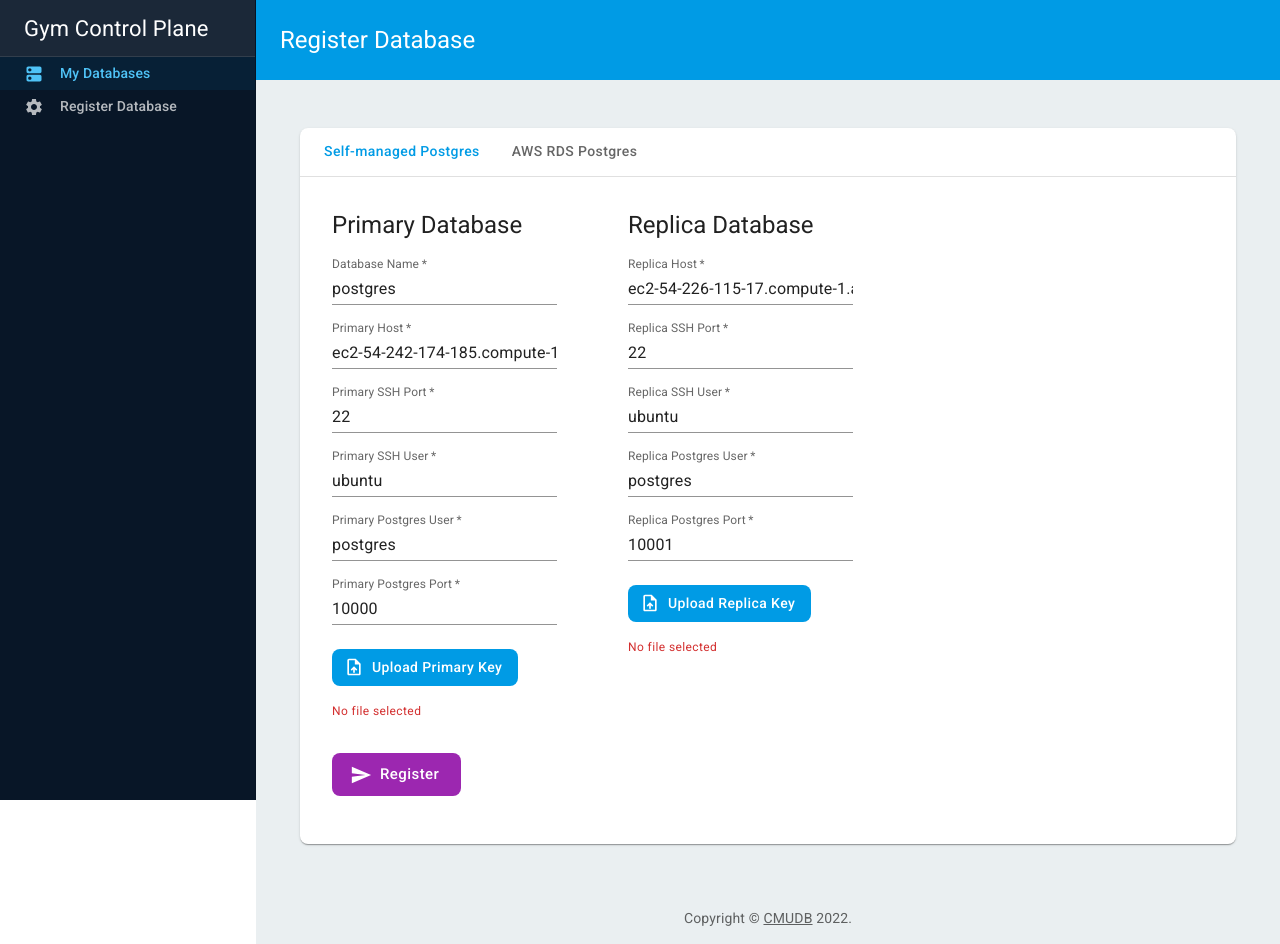
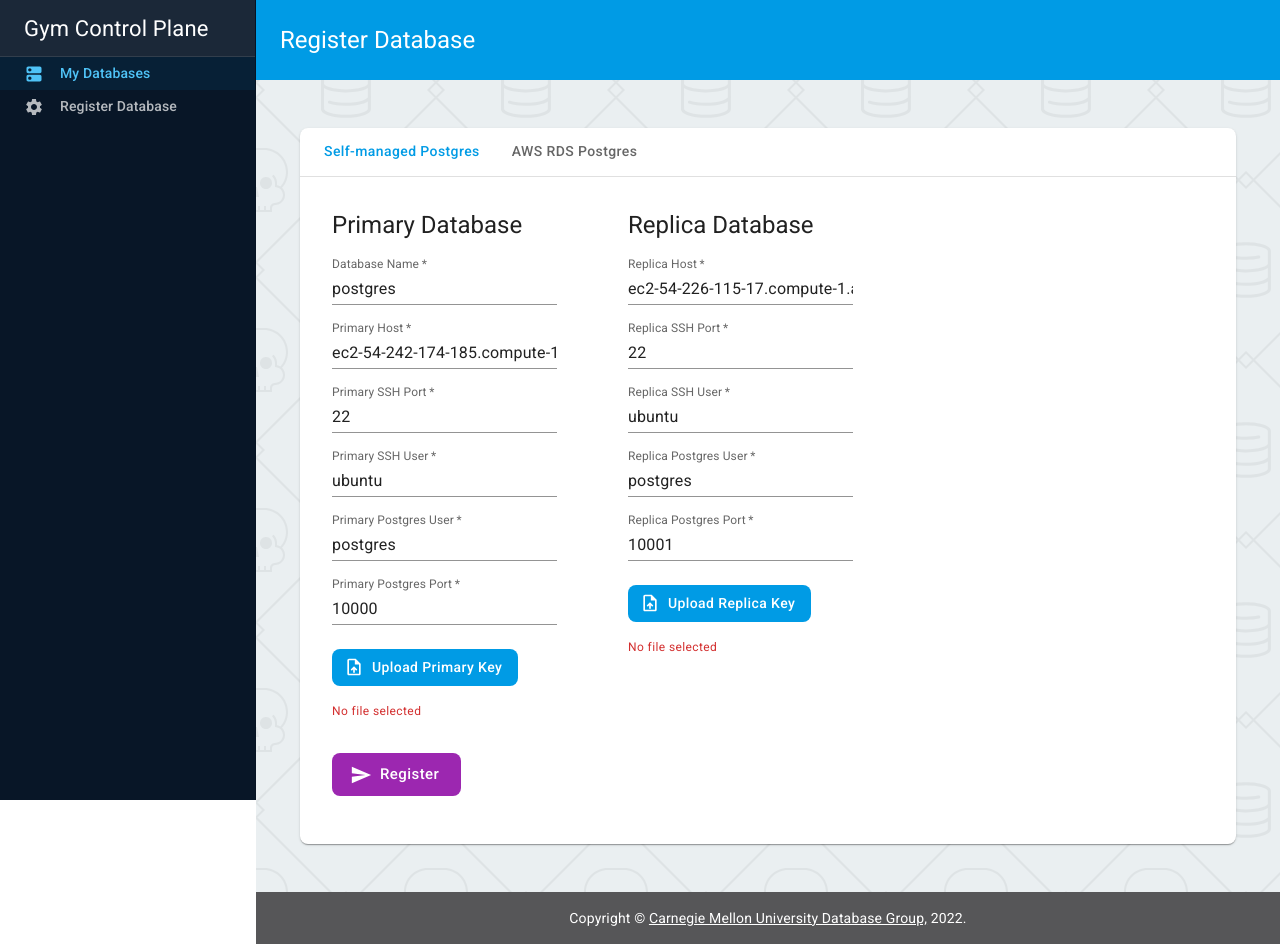
Before and after one commit to cmu-db/noisepage-control, a React (Create React App) app in the folder control_plane/client-app/: page /register in a window 1280 px wide. Built offline with nearby package versions, Linux system fonts and the light colour scheme.

Commit message:
copyright; skull background

```diff
--- a/control_plane/client-app/src/App.js
+++ b/control_plane/client-app/src/App.js
@@ -18,10 +18,10 @@ import theme from './theme';
 
 function Copyright() {
   return (
-    <Typography variant="body2" color="text.secondary" align="center">
+    <Typography variant="body2" color="white" align="center">
       {'Copyright © '}
-      <Link color="inherit" href="https://mui.com/">
-        CMUDB
+      <Link color="inherit" href="https://db.cs.cmu.edu/">
+        Carnegie Mellon University Database Group,
       </Link>{' '}
       {new Date().getFullYear()}.
     </Typography>
@@ -60,7 +60,7 @@ export default function App() {
               sx={{ display: { sm: 'block', xs: 'none' } }}
             />
           </Box>
-          <Box sx={{ flex: 1, display: 'flex', flexDirection: 'column' }}>
+          <Box sx={{ flex: 1, display: 'flex', flexDirection: 'column', backgroundColor: '#eaeff1', backgroundImage: 'url(/db-skulls.svg)' }}>
             <Routes>
               <Route path="/" exact element={<Navigate to="/databases" />} />
               <Route path="/register" element={<RegisterDatabase />} />
@@ -74,7 +74,7 @@ export default function App() {
                 <Route path="states" element={<StateContent />} />
               </Route>
             </Routes>
-            <Box component="footer" sx={{ p: 2, bgcolor: '#eaeff1' }}>
+            <Box component="footer" sx={{ p: 2, bgcolor: '#565658' }}>
               <Copyright />
             </Box>
           </Box>
--- a/control_plane/client-app/src/components/Navigator.js
+++ b/control_plane/client-app/src/components/Navigator.js
@@ -1,53 +1,13 @@
 import * as React from 'react';
-import Divider from '@mui/material/Divider';
 import Drawer from '@mui/material/Drawer';
 import List from '@mui/material/List';
-import Box from '@mui/material/Box';
 import ListItem from '@mui/material/ListItem';
 import ListItemButton from '@mui/material/ListItemButton';
 import ListItemIcon from '@mui/material/ListItemIcon';
 import ListItemText from '@mui/material/ListItemText';
-import HomeIcon from '@mui/icons-material/Home';
-import PeopleIcon from '@mui/icons-material/People';
 import DnsRoundedIcon from '@mui/icons-material/DnsRounded';
-import PermMediaOutlinedIcon from '@mui/icons-material/PhotoSizeSelectActual';
-import PublicIcon from '@mui/icons-material/Public';
-import SettingsEthernetIcon from '@mui/icons-material/SettingsEthernet';
-import SettingsInputComponentIcon from '@mui/icons-material/SettingsInputComponent';
-import TimerIcon from '@mui/icons-material/Timer';
 import SettingsIcon from '@mui/icons-material/Settings';
-import PhonelinkSetupIcon from '@mui/icons-material/PhonelinkSetup';
 import { NavLink } from 'react-router-dom';
-import theme from '../theme';
-
-// const categories = [
-//   {
-//     id: 'Build',
-//     children: [
-//       {
-//         id: 'Authentication',
-//         icon: <PeopleIcon />,
-//         active: true,
-//       },
-//       { id: 'Database', icon: <DnsRoundedIcon /> },
-//       { id: 'Storage', icon: <PermMediaOutlinedIcon /> },
-//       { id: 'Hosting', icon: <PublicIcon /> },
-//       { id: 'Functions', icon: <SettingsEthernetIcon /> },
-//       {
-//         id: 'Machine learning',
-//         icon: <SettingsInputComponentIcon />,
-//       },
-//     ],
-//   },
-//   {
-//     id: 'Quality',
-//     children: [
-//       { id: 'Analytics', icon: <SettingsIcon /> },
-//       { id: 'Performance', icon: <TimerIcon /> },
-//       { id: 'Test Lab', icon: <PhonelinkSetupIcon /> },
-//     ],
-//   },
-// ];
 
 const tabs = [
   {
@@ -77,8 +37,6 @@ const itemCategory = {
   px: 3,
 };
 
-const activeClassNameFunc = ({ isActive }) => (isActive ? "Mui-selected" : "");
-
 export default function Navigator(props) {
   const { ...other } = props;
 
@@ -90,29 +48,6 @@ export default function Navigator(props) {
         <ListItem sx={{ ...item, ...itemCategory, fontSize: 22, color: '#fff' }}>
           Gym Control Plane
         </ListItem>
-        {/* <ListItem sx={{ ...item, ...itemCategory }}>
-          <ListItemIcon>
-            <HomeIcon />
-          </ListItemIcon>
-          <ListItemText>Project Overview</ListItemText>
-        </ListItem> */}
-        {/* {categories.map(({ id, children }) => (
-          <Box key={id} sx={{ bgcolor: '#101F33' }}>
-            <ListItem sx={{ py: 2, px: 3 }}>
-              <ListItemText sx={{ color: '#fff' }}>{id}</ListItemText>
-            </ListItem>
-            {children.map(({ id: childId, icon, active }) => (
-              <ListItem disablePadding key={childId}>
-                <ListItemButton selected={active} sx={item}>
-                  <ListItemIcon>{icon}</ListItemIcon>
-                  <ListItemText>{childId}</ListItemText>
-                </ListItemButton>
-              </ListItem>
-            ))}
-
-            <Divider sx={{ mt: 2 }} />
-          </Box>
-        ))} */}
         {tabs.map(({ name, icon, link }, tabId) => (
           <ListItem sx={{display: 'flex'}} disablePadding key={name}>
             <NavLink to={link} style={{ textDecoration: 'none', flex: '1' }}>
--- a/control_plane/client-app/src/pages/ManageDatabase/index.js
+++ b/control_plane/client-app/src/pages/ManageDatabase/index.js
@@ -23,7 +23,7 @@ function ManageDatabase() {
     <React.Fragment>
       {/* TODO: uncomment back <Header title={`Database ID: ${id}`} /> */}
       <Header title={`Database Name: ${id === '62d09efd-3602-483d-8a8d-60445385adec' ? 'Restaurant Ordering Website' : 'Analytic' }`} />
-      <Box component="main" sx={{ flex: 1, py: 6, px: 6, bgcolor: '#eaeff1' }}>
+      <Box component="main" sx={{ flex: 1, py: 6, px: 6 }}>
         <Paper sx={{ minWidth: 275 }}>
           <Box sx={{ borderBottom: 1, borderColor: 'divider', p: 1 }}>
             <Tabs value={getPathOrDefault()} >
--- a/control_plane/client-app/src/pages/MyDatabases/index.js
+++ b/control_plane/client-app/src/pages/MyDatabases/index.js
@@ -26,7 +26,7 @@ function MyDatabases() {
   return (
     <React.Fragment>
       <Header title="My Databases" />
-      <Box component="main" sx={{ flex: 1, py: 6, px: 6, bgcolor: '#eaeff1' }}>
+      <Box component="main" sx={{ flex: 1, py: 6, px: 6 }}>
         {databaseInfos && renderSortedDatabaseInfos()}
       </Box>
     </React.Fragment>
--- a/control_plane/client-app/src/pages/RegisterDatabases/index.js
+++ b/control_plane/client-app/src/pages/RegisterDatabases/index.js
@@ -50,7 +50,7 @@ function RegisterDatabase() {
   return (
     <React.Fragment>
       <Header title="Register Database" />
-      <Box component="main" sx={{ flex: 1, py: 6, px: 4, bgcolor: '#eaeff1' }}>
+      <Box component="main" sx={{ flex: 1, py: 6, px: 4 }}>
         <Paper sx={{ maxWidth: 936, margin: 'auto', overflow: 'hidden' }}>
           <Box sx={{ borderBottom: 1, borderColor: 'divider' }}>
             <Tabs value={activeTabIdx} onChange={handleChange} aria-label="basic tabs example">
```
Also changed, not shown: control_plane/client-app/public/db-skulls.svg (added), control_plane/client-app/public/noisepage-logo.svg (added).
